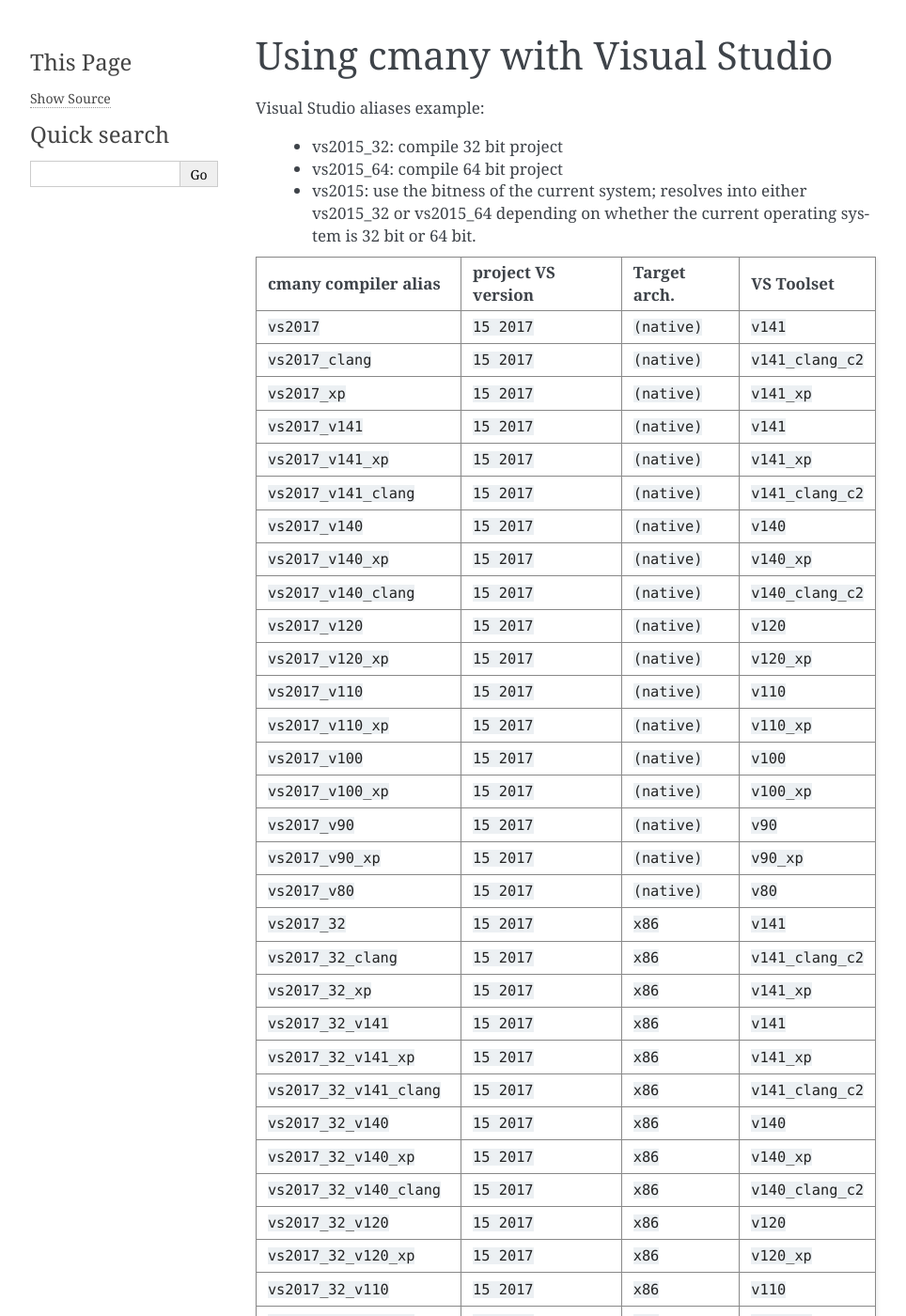
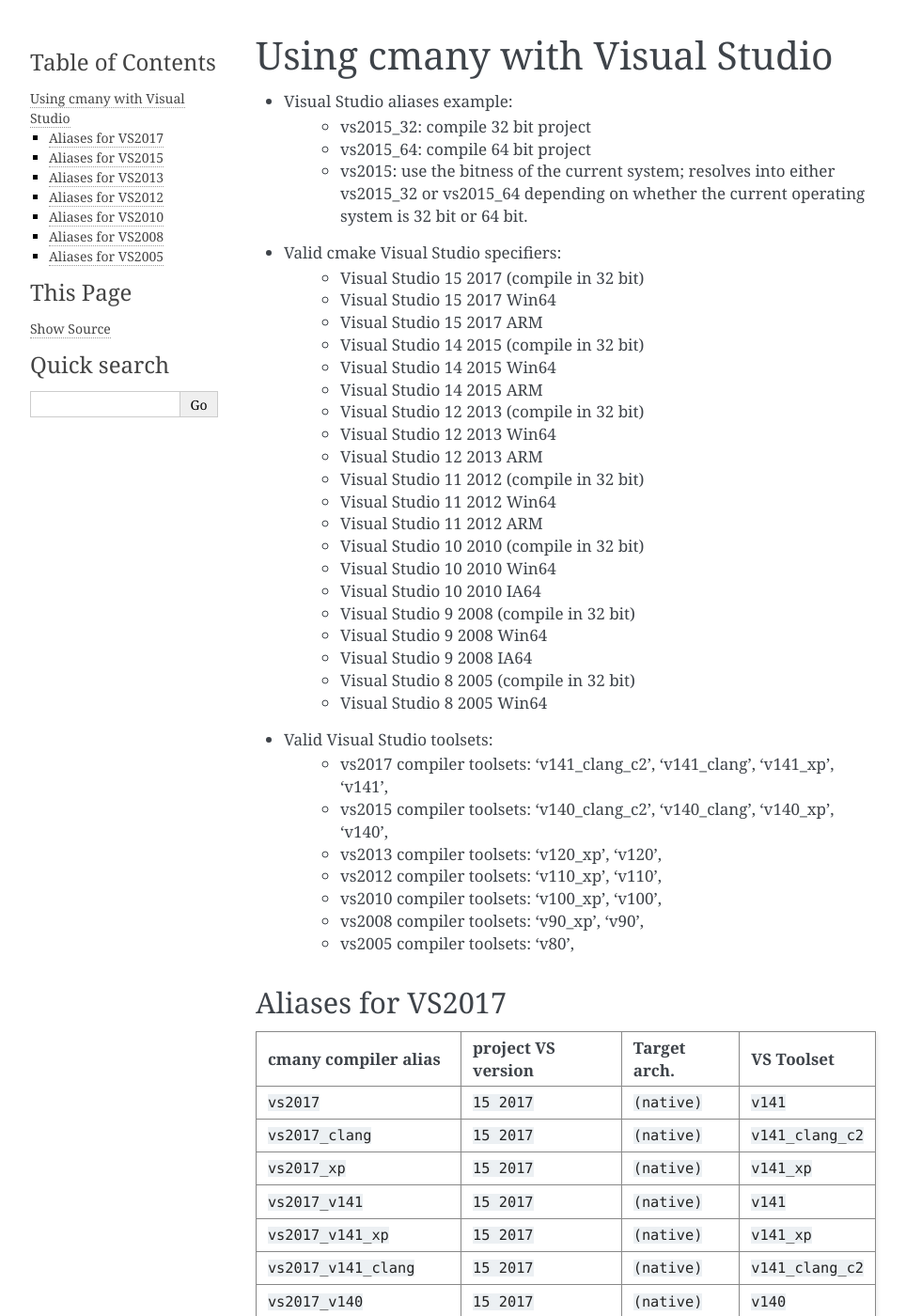
Before and after one commit to biojppm/cmany, a Sphinx documentation site: the page built from doc/vs.rst, in a window 1280 px wide and 1400 px high. Shown: the whole window at 94% size, without its empty margins (148-1112 px from the left). Built offline with Sphinx 7.4.7, drawn with Linux system fonts in a browser that asks for light colours; some of the changed text lies outside the part shown.

Commit message:
doc: added some structure to vs docs (WIP)

```diff
--- a/doc/vs.rst
+++ b/doc/vs.rst
@@ -1,13 +1,45 @@
 Using cmany with Visual Studio
 ==============================
 
-Visual Studio aliases example:
-
+* Visual Studio aliases example:
     * vs2015_32: compile 32 bit project
     * vs2015_64: compile 64 bit project
     * vs2015: use the bitness of the current system; resolves into
       either vs2015_32 or vs2015_64 depending on whether the current
       operating system is 32 bit or 64 bit.
+
+* Valid cmake Visual Studio specifiers:
+    * Visual Studio 15 2017 (compile in 32 bit)
+    * Visual Studio 15 2017 Win64
+    * Visual Studio 15 2017 ARM
+    * Visual Studio 14 2015 (compile in 32 bit)
+    * Visual Studio 14 2015 Win64
+    * Visual Studio 14 2015 ARM
+    * Visual Studio 12 2013 (compile in 32 bit)
+    * Visual Studio 12 2013 Win64
+    * Visual Studio 12 2013 ARM
+    * Visual Studio 11 2012 (compile in 32 bit)
+    * Visual Studio 11 2012 Win64
+    * Visual Studio 11 2012 ARM
+    * Visual Studio 10 2010 (compile in 32 bit)
+    * Visual Studio 10 2010 Win64
+    * Visual Studio 10 2010 IA64
+    * Visual Studio 9 2008 (compile in 32 bit)
+    * Visual Studio 9 2008 Win64
+    * Visual Studio 9 2008 IA64
+    * Visual Studio 8 2005 (compile in 32 bit)
+    * Visual Studio 8 2005 Win64
+* Valid Visual Studio toolsets:
+    * vs2017 compiler toolsets: 'v141_clang_c2', 'v141_clang', 'v141_xp', 'v141',
+    * vs2015 compiler toolsets: 'v140_clang_c2', 'v140_clang', 'v140_xp', 'v140',
+    * vs2013 compiler toolsets: 'v120_xp', 'v120',
+    * vs2012 compiler toolsets: 'v110_xp', 'v110',
+    * vs2010 compiler toolsets: 'v100_xp', 'v100',
+    * vs2008 compiler toolsets: 'v90_xp', 'v90',
+    * vs2005 compiler toolsets: 'v80',
+
+Aliases for VS2017
+------------------
 
 +------------------------------+-----------------------------+--------------------+---------------------+
 |    cmany compiler alias      |    project VS version       |    Target arch.    |    VS Toolset       |
@@ -139,6 +171,9 @@
 |  ``vs2017_arm_v100``         |  ``15 2017``                |  ``arm``           |  ``v100``           |
 +------------------------------+-----------------------------+--------------------+---------------------+
 
+Aliases for VS2015
+------------------
+
 +------------------------------+-----------------------------+--------------------+---------------------+
 |    cmany compiler alias      |    project VS version       |    Target arch.    |    VS Toolset       |
 +==============================+=============================+====================+=====================+
@@ -237,6 +272,10 @@
 |  ``vs2015_arm_clang``        |  ``14 2015``                |  ``arm``           |  ``v140_clang_c2``  |
 +------------------------------+-----------------------------+--------------------+---------------------+
 
+
+Aliases for VS2013
+------------------
+
 +------------------------------+-----------------------------+--------------------+---------------------+
 |    cmany compiler alias      |    project VS version       |    Target arch.    |    VS Toolset       |
 +==============================+=============================+====================+=====================+
@@ -294,6 +333,10 @@
 +------------------------------+-----------------------------+--------------------+---------------------+
 |  ``vs2013_64_v80``           |  ``12 2013``                |  ``x86_64``        |  ``v80``            |
 +------------------------------+-----------------------------+--------------------+---------------------+
+
+
+Aliases for VS2012
+------------------
 
 +------------------------------+-----------------------------+--------------------+---------------------+
 |    cmany compiler alias      |    project VS version       |    Target arch.    |    VS Toolset       |
@@ -371,6 +414,9 @@
 |  ``vs2012_arm_v80``          |  ``11 2012``                |  ``arm``           |  ``v80``            |
 +------------------------------+-----------------------------+--------------------+---------------------+
 
+Aliases for VS2010
+------------------
+
 +------------------------------+-----------------------------+--------------------+---------------------+
 |    cmany compiler alias      |    project VS version       |    Target arch.    |    VS Toolset       |
 +==============================+=============================+====================+=====================+
@@ -429,6 +475,10 @@
 |  ``vs2010_64_v80``           |  ``10 2010``                |  ``x86_64``        |  ``v80``            |
 +------------------------------+-----------------------------+--------------------+---------------------+
 
+
+Aliases for VS2008
+------------------
+
 +------------------------------+-----------------------------+--------------------+---------------------+
 |    cmany compiler alias      |    project VS version       |    Target arch.    |    VS Toolset       |
 +==============================+=============================+====================+=====================+
@@ -473,6 +523,10 @@
 |  ``vs2008_ia64_v80``         |  ``9 2008``                 |  ``ia64``          | ``v80``             |
 +------------------------------+-----------------------------+--------------------+---------------------+
 
+
+Aliases for VS2005
+------------------
+
 +------------------------------+-----------------------------+--------------------+---------------------+
 |    cmany compiler alias      |    project VS version       |    Target arch.    |    VS Toolset       |
 +==============================+=============================+====================+=====================+
```
Also changed, not shown: 2 other files.
